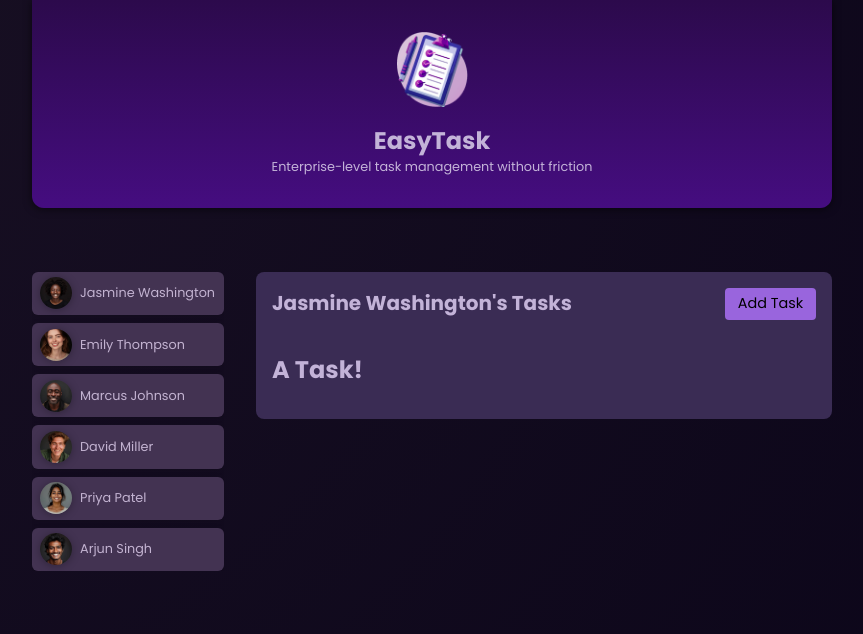
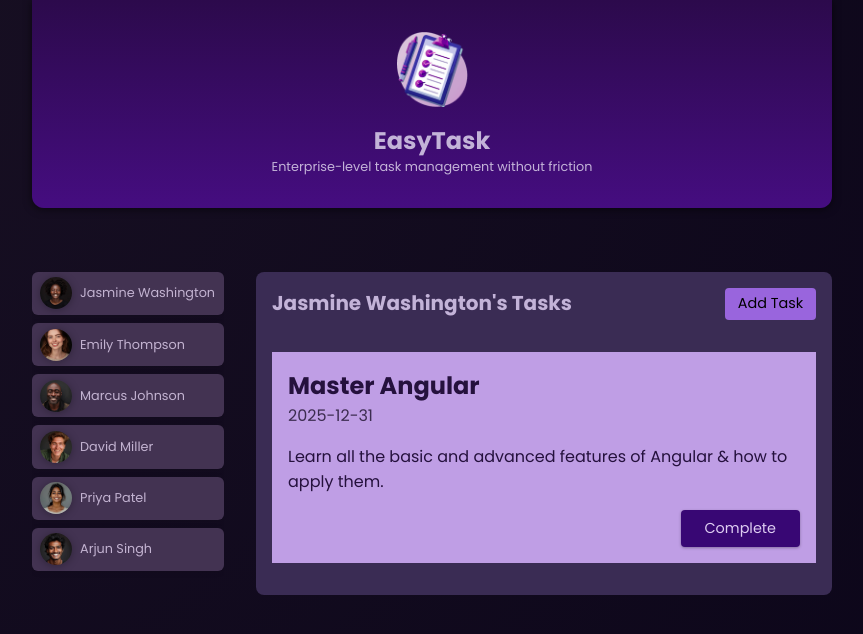
Before and after one commit to TomVerkon/angular-essentials, an Angular app: page / in a window 1280 px wide. Both pictures are taken after a click on the button "Jasmine Washington". Shown: the top 634 px of the page, without its empty margins (208-1071 px from the left). Built offline with nearby package versions, Linux system fonts and the light colour scheme.

Commit message:
Finished filtering task for taskCOmponent

```diff
--- a/src/app/app.component.html
+++ b/src/app/app.component.html
@@ -8,7 +8,7 @@
     }
   </ul>
   @if (selectedUser) {
-  <app-tasks [user]="selectedUser" />
+  <app-tasks [user]="selectedUser" [selectedTasks]="selectedTasks" />
   } @else {
   <h2 id="fallback">Select a user to see thier tasks!</h2>
   }
--- a/src/app/app.component.ts
+++ b/src/app/app.component.ts
@@ -1,7 +1,8 @@
 import { Component } from '@angular/core';
+import { DUMMY_TASKS } from './dummy-tasks';
 import { DUMMY_USERS } from './dummy-user';
 import { HeaderComponent } from './header/header.component';
-import { TasksComponent } from './tasks/tasks.component';
+import { iTask, TasksComponent } from './tasks/tasks.component';
 import { User, UserComponent } from './user/user.component';
 
 @Component({
@@ -13,10 +14,16 @@ import { User, UserComponent } from './user/user.component';
 })
 export class AppComponent {
   users = DUMMY_USERS;
+  tasks: iTask[] = DUMMY_TASKS;
   selectedUser: User | undefined = undefined;
+  selectedTasks: iTask[] | [] = [];
 
   onSelectUser(event: User): void {
-    console.log(event);
     this.selectedUser = event;
+    console.log(this.selectedUser);
+    this.selectedTasks = this.tasks.filter(
+      (task) => task.userId === this.selectedUser!.id
+    );
+    console.log(this.selectedTasks);
   }
 }
--- /dev/null
+++ b/src/app/dummy-tasks.ts
@@ -0,0 +1,25 @@
+export const DUMMY_TASKS = [
+  {
+    id: 't1',
+    userId: 'u1',
+    title: 'Master Angular',
+    summary:
+      'Learn all the basic and advanced features of Angular & how to apply them.',
+    dueDate: '2025-12-31',
+  },
+  {
+    id: 't2',
+    userId: 'u3',
+    title: 'Build first prototype',
+    summary: 'Build a first prototype of the online shop website',
+    dueDate: '2024-05-31',
+  },
+  {
+    id: 't3',
+    userId: 'u3',
+    title: 'Prepare issue template',
+    summary:
+      'Prepare and describe an issue template which will help with project management',
+    dueDate: '2024-06-15',
+  },
+];
--- a/src/app/tasks/task/task.component.html
+++ b/src/app/tasks/task/task.component.html
@@ -1 +1,10 @@
-<h2>A Task!</h2>
+@if (task) {
+<article>
+  <h2>{{ task.title }}</h2>
+  <time>{{ task.dueDate }}</time>
+  <p>{{ task.summary }}</p>
+  <p class="actions">
+    <button>Complete</button>
+  </p>
+</article>
+}
--- a/src/app/tasks/tasks.component.html
+++ b/src/app/tasks/tasks.component.html
@@ -6,8 +6,10 @@
     </menu>
   </header>
   <ul>
+    @for (task of selectedTasks; track task.id) {
     <li>
-      <app-task></app-task>
+      <app-task [task]="task" />
     </li>
+    }
   </ul>
 </section>
--- a/src/app/user/user.component.ts
+++ b/src/app/user/user.component.ts
@@ -15,7 +15,7 @@ export interface User {
 export class UserComponent {
   // traditional parameter passing
   @Input({ required: true }) user!: User;
-  @Output() select = new EventEmitter<string>();
+  @Output() select = new EventEmitter<User>();
   // new signal parameter passing
   // id = input.required<string>();
   // avatar = input.required<string>();
@@ -28,7 +28,7 @@ export class UserComponent {
   }
 
   onSelectUser() {
-    this.select.emit(this.user.name);
+    this.select.emit(this.user);
     // this.select.emit(this.id());
   }
 }
```
Also changed, not shown: src/app/tasks/task/task.component.ts (+11 -3 lines), src/app/tasks/tasks.component.ts (+8 -0 lines).
